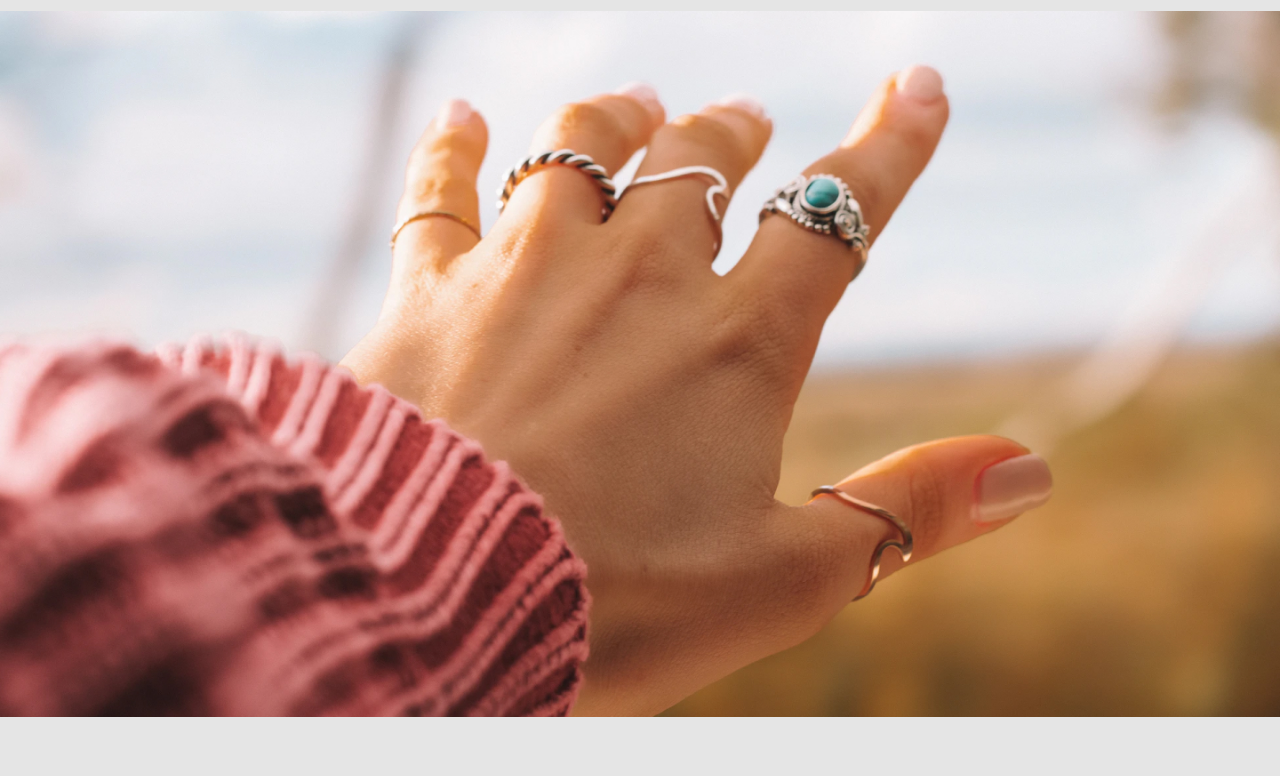
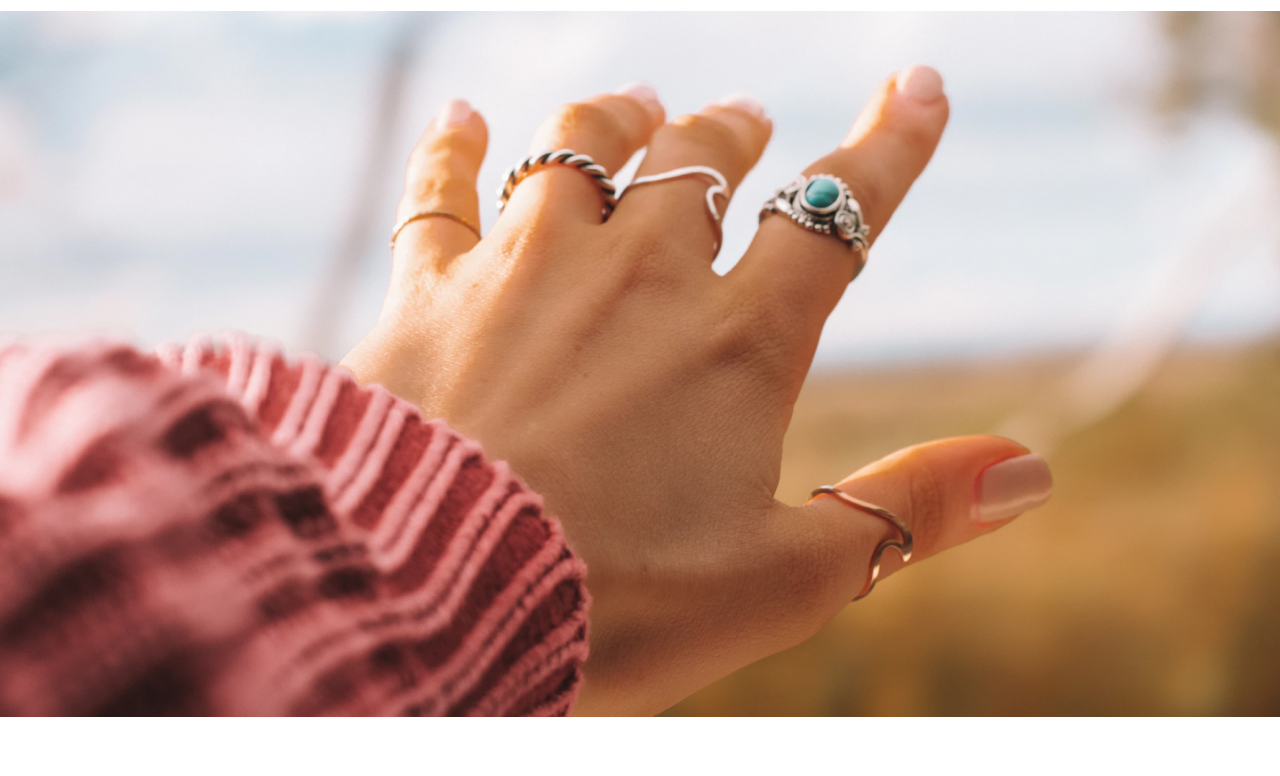
Before and after one commit to SergeyMark/Ecommerce--Landing-Page, a plain HTML site: page index.html in a window 1280 px wide. Shown: the part 79-855 px from the top of the page. Drawn offline with nearby package versions, Linux system fonts and the light colour scheme.

Commit message:
delete bg-c

```diff
--- a/css/main.css
+++ b/css/main.css
@@ -27,7 +27,6 @@ body{
     letter-spacing: 1.48872e-08px;
 
     color: var(--text-cl);
-    background-color: var(--bg-body);
 }
 
 .container{
```
